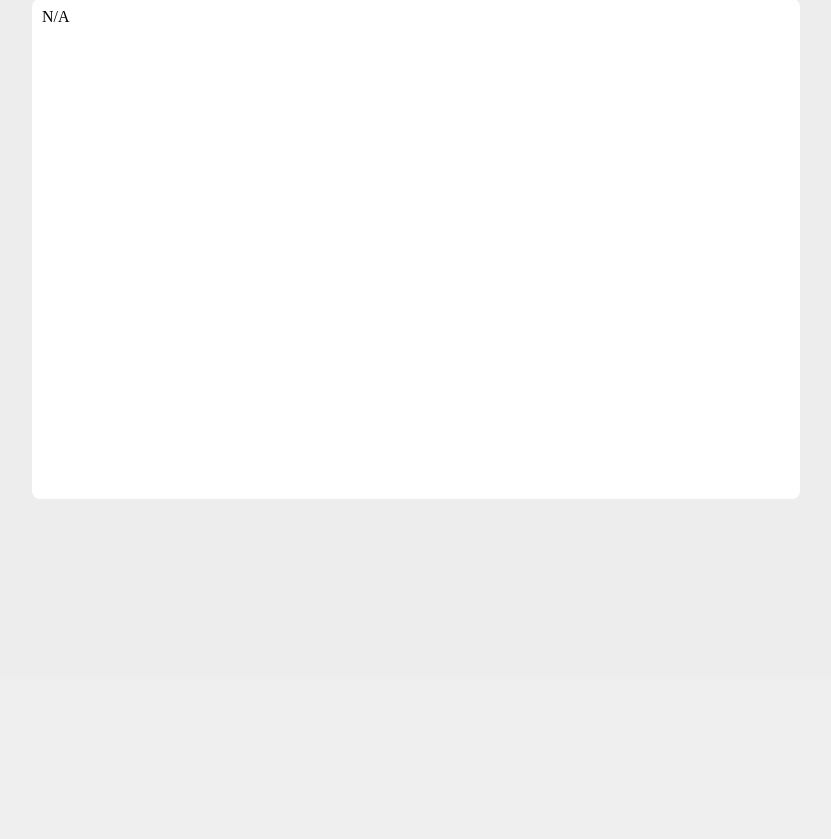
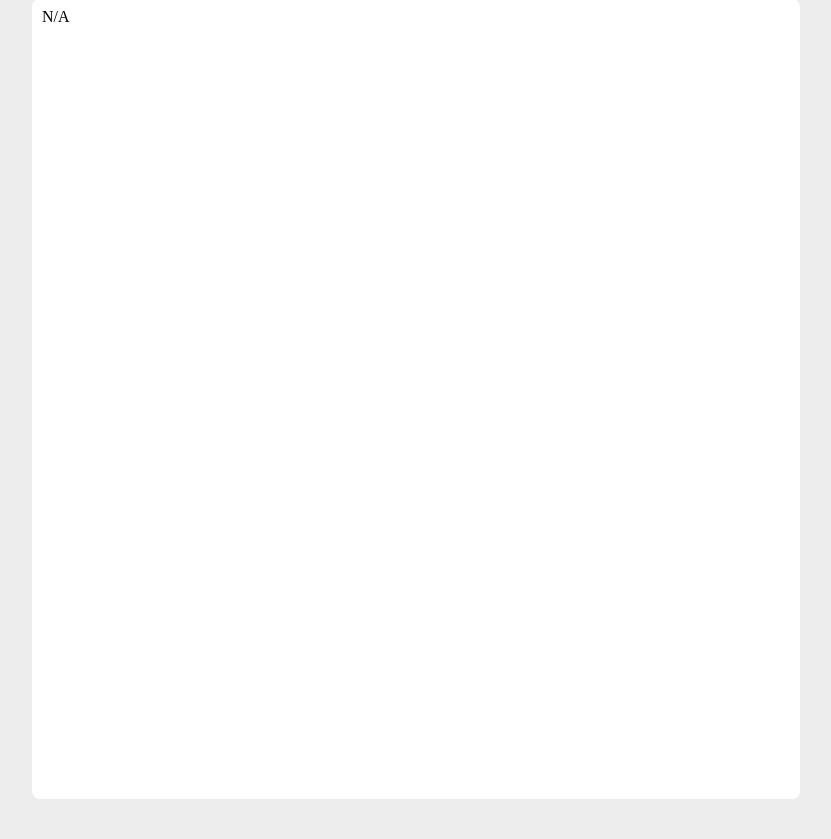
Before and after one commit to Vivid21Monke/Cripto, a PHP site: page / in a window 1280 px wide. Shown: the part 123-962 px from the top of the page, without its empty margins (8-839 px from the left). Before the commit the page ends 622 px from the top, so only its background shows below. Run offline with PHP 8.4, Linux system fonts and the light colour scheme; data that the repository does not hold is empty.

Commit message:
bigger height

```diff
--- a/crypto/index.css
+++ b/crypto/index.css
@@ -65,7 +65,7 @@ padding-right: 100px;
     margin: 40px;
     background-color: white;
     border-radius: 8px;
-    height: 500px;
+    height: 800px;
     width: 60%;
 }
 .curency-individual{
```
